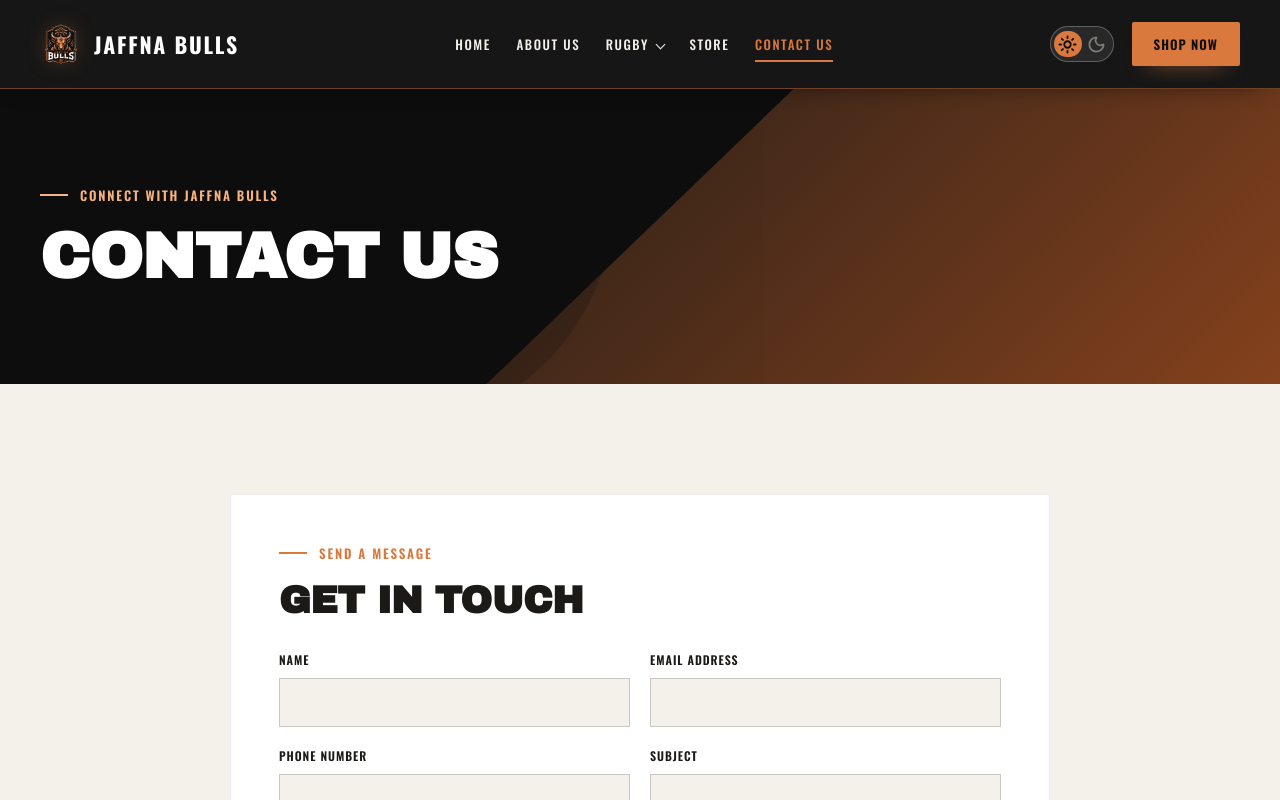
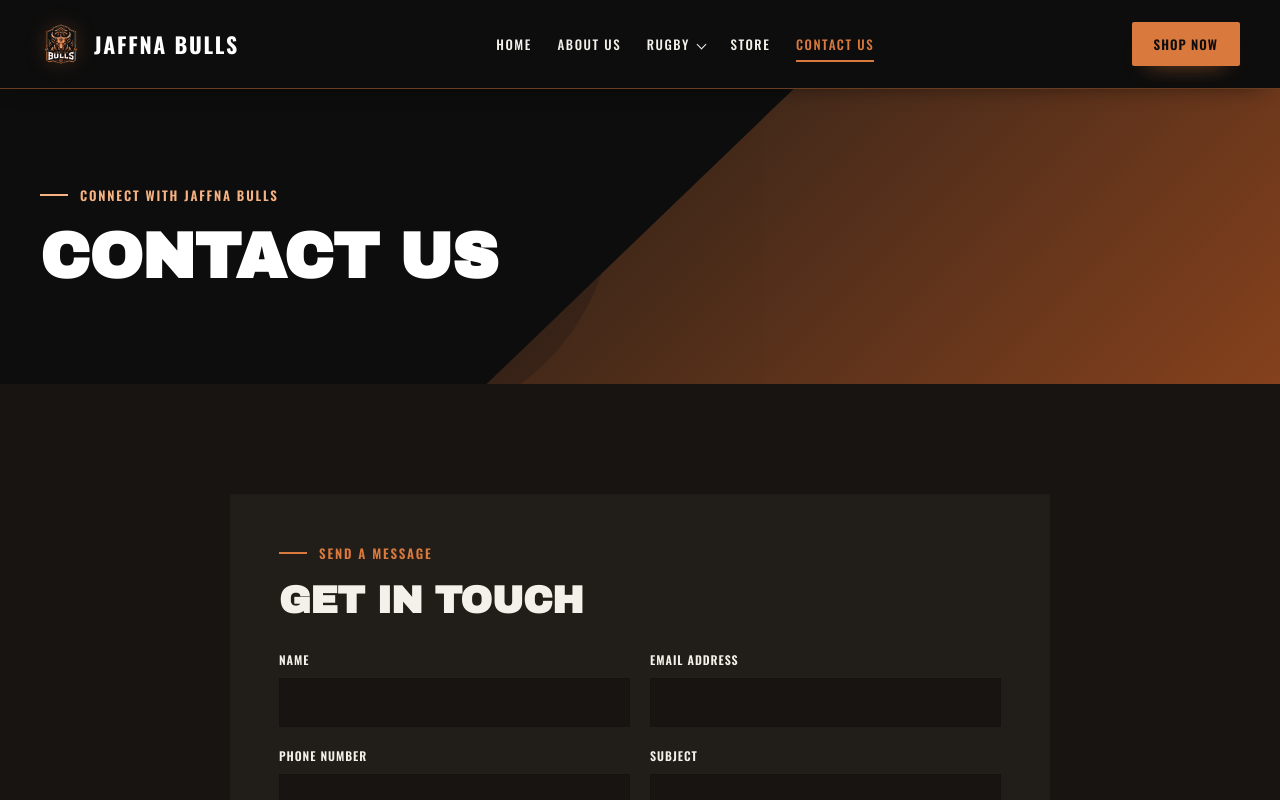
Before and after one commit to jaffna-bulls/jaffna-bulls, a React (Vite) app: page /contact-us in a window 1280 px wide. Shown: the top 800 px of the page. Built offline with nearby package versions, Linux system fonts and the light colour scheme.

Commit message:
fix:changes are updated.

```diff
--- a/src/App.jsx
+++ b/src/App.jsx
@@ -18,15 +18,21 @@
 import { CartProvider } from "./context/CartContext";
 
 export default function App() {
-  const [theme, setTheme] = useState(() => {
-    const savedTheme = window.localStorage.getItem("jaffna-bulls-theme");
-    return savedTheme === "dark" ? "dark" : "light";
-  });
+  // const [theme, setTheme] = useState(() => {
+  //   const savedTheme = window.localStorage.getItem("jaffna-bulls-theme");
+  //   return savedTheme === "dark" ? "dark" : "light";
+  // });
+
+  const [theme, setTheme] = useState('dark');
+
+  // useEffect(() => {
+  //   document.documentElement.dataset.theme = theme;
+  //   window.localStorage.setItem("jaffna-bulls-theme", theme);
+  // }, [theme]);
 
   useEffect(() => {
-    document.documentElement.dataset.theme = theme;
-    window.localStorage.setItem("jaffna-bulls-theme", theme);
-  }, [theme]);
+    document.documentElement.dataset.theme = "dark";
+  }, []);
 
   return (
     <CartProvider>
--- a/src/components/Navbar.jsx
+++ b/src/components/Navbar.jsx
@@ -104,7 +104,7 @@
         </nav>
 
         <div className="navbar__actions">
-          <button
+          {/* <button
             className={`navbar__theme-toggle ${theme === "dark" ? "is-dark" : ""}`}
             type="button"
             aria-label={`Switch to ${theme === "dark" ? "light" : "dark"} mode`}
@@ -121,7 +121,7 @@
                 <Moon />
               </span>
             </span>
-          </button>
+          </button> */}
 
           <Link to="/store" className="navbar__cart">
             Shop Now
--- a/src/pages/Home.jsx
+++ b/src/pages/Home.jsx
@@ -39,7 +39,7 @@
   },
 ];
 
-export default function Home({ theme }) {
+export default function Home({ theme = "dark" }) {
   return (
     <>
       <section className="hero">
```
Also changed, not shown: src/assets/Coaches/Ashane.webp.
